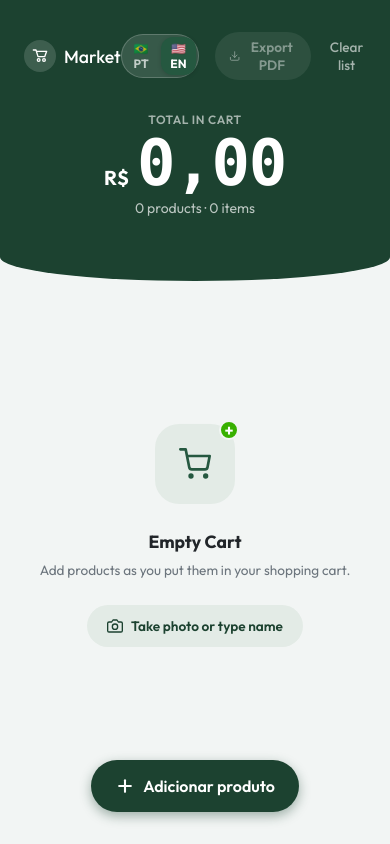
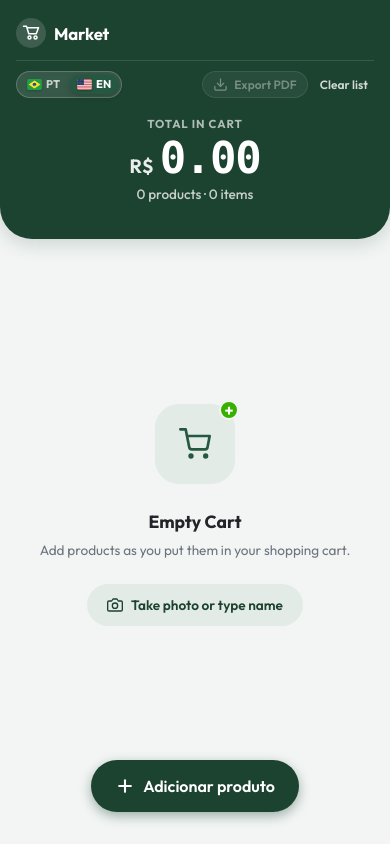
Before and after one commit to rafaeln96/minhalista, a React (Vite) app: page / in a window 390 px wide. Built offline with nearby package versions, Linux system fonts and the light colour scheme.

Commit message:
fix: substitui emojis por bandeiras SVG vetorizadas e otimiza layout do header mobile

```diff
--- a/src/components/Header/Header.module.css
+++ b/src/components/Header/Header.module.css
@@ -1,80 +1,108 @@
 .header {
   background-color: var(--color-primary);
   color: var(--color-text-white);
-  padding: 32px 24px 64px;
-  border-radius: 0 0 50% 50% / 0 0 24px 24px;
+  padding: 24px 24px 44px;
+  border-radius: 0 0 32px 32px;
   display: flex;
   flex-direction: column;
-  gap: 32px;
+  gap: 20px;
+  box-shadow: 0 4px 20px rgba(28, 66, 48, 0.2);
 }
 
 .topRow {
   display: flex;
   justify-content: space-between;
   align-items: center;
+  gap: 12px;
+  width: 100%;
 }
 
 .logo {
   display: flex;
   align-items: center;
-  gap: 8px;
+  gap: 10px;
+  flex-shrink: 0;
 }
 
 .logoIcon {
-  width: 32px;
-  height: 32px;
+  width: 34px;
+  height: 34px;
   background-color: rgba(255, 255, 255, 0.15);
   border-radius: 50%;
   display: flex;
   align-items: center;
   justify-content: center;
+  color: #ffffff;
+  flex-shrink: 0;
 }
 
 .logoText {
-  font-weight: 500;
-  font-size: 1.1rem;
+  font-weight: 700;
+  font-size: 1.15rem;
+  letter-spacing: -0.01em;
+  color: #ffffff;
+  white-space: nowrap;
 }
 
 .topActions {
   display: flex;
   align-items: center;
-  gap: 16px;
+  gap: 12px;
+  flex-shrink: 0;
+}
+
+.actionButtons {
+  display: flex;
+  align-items: center;
+  gap: 10px;
+  flex-shrink: 0;
 }
 
 .exportBtn {
-  color: rgba(255, 255, 255, 0.9);
+  color: #ffffff;
   display: flex;
   align-items: center;
   gap: 6px;
   justify-content: center;
-  transition: all 0.2s;
+  transition: all 0.2s ease;
   padding: 6px 14px;
   background-color: rgba(255, 255, 255, 0.15);
+  border: 1px solid rgba(255, 255, 255, 0.25);
   border-radius: 100px;
   font-weight: 600;
-  font-size: 0.85rem;
+  font-size: 0.82rem;
+  white-space: nowrap;
+  backdrop-filter: blur(4px);
+  cursor: pointer;
 }
 
 .exportBtn:hover:not(:disabled) {
   color: var(--color-text-white);
-  background-color: rgba(255, 255, 255, 0.25);
-  transform: translateY(-2px);
+  background-color: rgba(255, 255, 255, 0.28);
+  transform: translateY(-1px);
 }
 
 .exportBtn:disabled {
-  opacity: 0.5;
+  opacity: 0.4;
   cursor: not-allowed;
 }
 
 .clearBtn {
-  color: rgba(255, 255, 255, 0.6);
-  font-size: 0.85rem;
-  font-weight: 500;
-  transition: color 0.2s;
+  color: rgba(255, 255, 255, 0.8);
+  font-size: 0.82rem;
+  font-weight: 600;
+  padding: 6px 10px;
+  transition: all 0.2s ease;
+  white-space: nowrap;
+  background: transparent;
+  border: none;
+  border-radius: 8px;
+  cursor: pointer;
 }
 
 .clearBtn:hover {
-  color: var(--color-text-white);
+  color: #ffffff;
+  background: rgba(255, 255, 255, 0.1);
 }
 
 .totalSection {
@@ -83,36 +111,105 @@
   align-items: center;
   text-align: center;
   gap: 4px;
+  margin-top: 2px;
 }
 
 .totalLabel {
-  font-size: 0.75rem;
-  font-weight: 600;
-  color: rgba(255, 255, 255, 0.6);
-  letter-spacing: 0.05em;
+  font-size: 0.72rem;
+  font-weight: 700;
+  color: rgba(255, 255, 255, 0.65);
+  letter-spacing: 0.08em;
   text-transform: uppercase;
 }
 
 .totalValueContainer {
   display: flex;
   align-items: baseline;
-  gap: 8px;
+  justify-content: center;
+  gap: 6px;
 }
 
 .currencySymbol {
-  font-size: 1.25rem;
+  font-size: 1.2rem;
   font-weight: 700;
+  opacity: 0.9;
 }
 
 .totalValue {
-  font-size: 4rem;
-  font-weight: 700;
-  line-height: 1;
+  font-size: 3.5rem;
+  font-weight: 800;
+  line-height: 1.05;
   font-family: 'Consolas', 'Courier New', monospace;
-  letter-spacing: -0.02em;
+  letter-spacing: -0.03em;
 }
 
 .itemCount {
-  font-size: 0.875rem;
-  color: rgba(255, 255, 255, 0.7);
+  font-size: 0.85rem;
+  color: rgba(255, 255, 255, 0.75);
+  font-weight: 500;
 }
+
+/* Responsividade Mobile Extrema (App view em iPhones e Androids) */
+@media (max-width: 620px) {
+  .header {
+    padding: 18px 16px 36px;
+    gap: 16px;
+  }
+
+  .topRow {
+    flex-wrap: wrap;
+    row-gap: 12px;
+  }
+
+  .logo {
+    gap: 8px;
+  }
+
+  .logoIcon {
+    width: 30px;
+    height: 30px;
+  }
+
+  .logoText {
+    font-size: 1.05rem;
+  }
+
+  .topActions {
+    width: 100%;
+    justify-content: space-between;
+    padding-top: 10px;
+    border-top: 1px solid rgba(255, 255, 255, 0.12);
+  }
+
+  .actionButtons {
+    gap: 6px;
+  }
+
+  .exportBtn {
+    padding: 5px 10px;
+    font-size: 0.75rem;
+  }
+
+  .clearBtn {
+    padding: 5px 6px;
+    font-size: 0.75rem;
+  }
+
+  .totalValue {
+    font-size: 2.75rem;
+  }
+}
+
+@media (max-width: 375px) {
+  .header {
+    padding: 16px 12px 32px;
+  }
+
+  .exportBtn span {
+    display: inline;
+  }
+
+  .totalValue {
+    font-size: 2.4rem;
+  }
+}
--- a/src/components/Header/Header.tsx
+++ b/src/components/Header/Header.tsx
@@ -11,7 +11,7 @@ export function Header() {
   const { products, totalProducts, totalUnits, totalPrice, clearList } = useCart();
   const { language, t } = useLanguage();
   const [showClearConfirm, setShowClearConfirm] = useState(false);
-  const { symbol, value } = formatCurrencyPart(totalPrice);
+  const { symbol, value } = formatCurrencyPart(totalPrice, language);
 
   const productCountText = totalProducts === 1
     ? t('header.productCount_one', { count: totalProducts })
@@ -30,7 +30,7 @@ export function Header() {
       <div className={styles.topRow}>
         <div className={styles.logo}>
           <div className={styles.logoIcon}>
-            <svg width="16" height="16" viewBox="0 0 24 24" fill="none" stroke="currentColor" strokeWidth="2" strokeLinecap="round" strokeLinejoin="round">
+            <svg width="18" height="18" viewBox="0 0 24 24" fill="none" stroke="currentColor" strokeWidth="2" strokeLinecap="round" strokeLinejoin="round">
               <path d="M2 3h4l3 10h10l3-8H8" />
               <circle cx="10" cy="18" r="2" />
               <circle cx="18" cy="18" r="2" />
@@ -38,28 +38,34 @@ export function Header() {
           </div>
           <span className={styles.logoText}>{t('header.logo')}</span>
         </div>
+
         <div className={styles.topActions}>
           <LanguageSelector />
+
+          <div className={styles.actionButtons}>
             <button
               type="button"
               className={styles.exportBtn}
               onClick={() => generateShoppingListPDF(products, totalUnits, totalPrice, language)}
               disabled={products.length === 0}
+              title={t('header.generatePdf')}
             >
-            <svg width="16" height="16" viewBox="0 0 24 24" fill="none" stroke="currentColor" strokeWidth="2" strokeLinecap="round" strokeLinejoin="round">
+              <svg width="15" height="15" viewBox="0 0 24 24" fill="none" stroke="currentColor" strokeWidth="2" strokeLinecap="round" strokeLinejoin="round">
                 <path d="M21 15v4a2 2 0 0 1-2 2H5a2 2 0 0 1-2-2v-4"></path>
                 <polyline points="7 10 12 15 17 10"></polyline>
                 <line x1="12" y1="15" x2="12" y2="3"></line>
               </svg>
-            {t('header.generatePdf')}
+              <span>{t('header.generatePdf')}</span>
             </button>
             <button
               type="button"
               className={styles.clearBtn}
               onClick={() => setShowClearConfirm(true)}
+              title={t('header.clearList')}
             >
               {t('header.clearList')}
             </button>
+          </div>
         </div>
       </div>
 
--- a/src/components/LanguageSelector/LanguageSelector.module.css
+++ b/src/components/LanguageSelector/LanguageSelector.module.css
@@ -1,38 +1,66 @@
 .container {
-  display: flex;
+  display: inline-flex;
   align-items: center;
   background: rgba(255, 255, 255, 0.12);
   border: 1px solid rgba(255, 255, 255, 0.2);
   border-radius: var(--radius-xl);
-  padding: 2px;
-  gap: 2px;
+  padding: 3px;
+  gap: 3px;
+  backdrop-filter: blur(4px);
+  flex-shrink: 0;
 }
 
 .langBtn {
   background: transparent;
   border: none;
-  color: rgba(255, 255, 255, 0.7);
+  color: rgba(255, 255, 255, 0.75);
   font-size: 0.75rem;
   font-weight: 700;
-  padding: 4px 8px;
-  border-radius: 12px;
+  padding: 5px 10px;
+  border-radius: 14px;
   cursor: pointer;
   transition: all 0.2s ease;
   display: flex;
   align-items: center;
-  gap: 4px;
+  gap: 6px;
+  white-space: nowrap;
+  line-height: 1;
 }
 
 .langBtn:hover {
   color: #ffffff;
+  background: rgba(255, 255, 255, 0.1);
 }
 
 .active {
   background-color: var(--color-primary-light);
   color: var(--color-primary-dark);
-  box-shadow: 0 1px 4px rgba(0, 0, 0, 0.15);
+  box-shadow: 0 2px 6px rgba(0, 0, 0, 0.2);
 }
 
 .active:hover {
   color: var(--color-primary-dark);
+  background-color: var(--color-primary-light);
 }
+
+.flagIcon {
+  width: 18px;
+  height: 13px;
+  border-radius: 2px;
+  box-shadow: 0 1px 2px rgba(0, 0, 0, 0.2);
+  flex-shrink: 0;
+  display: block;
+}
+
+@media (max-width: 480px) {
+  .langBtn {
+    padding: 4px 7px;
+    font-size: 0.7rem;
+    gap: 4px;
+  }
+
+  .flagIcon {
+    width: 15px;
+    height: 11px;
+  }
+}
--- a/src/components/LanguageSelector/LanguageSelector.tsx
+++ b/src/components/LanguageSelector/LanguageSelector.tsx
@@ -12,7 +12,15 @@ export function LanguageSelector() {
         onClick={() => setLanguage('pt')}
         aria-label="Português"
       >
-        🇧🇷 {t('lang.pt')}
+        <svg width="18" height="13" viewBox="0 0 640 480" className={styles.flagIcon} aria-hidden="true">
+          <g fillRule="evenodd">
+            <path fill="#229e46" d="M0 0h640v480H0z"/>
+            <path fill="#f8e523" d="M64 240L320 64l256 176-256 176z"/>
+            <circle cx="320" cy="240" r="80" fill="#2b4594"/>
+            <path fill="#ffffff" d="M246 222a84 84 0 0 0 148 30 80 80 0 0 1-148-30z"/>
+          </g>
+        </svg>
+        <span>{t('lang.pt')}</span>
       </button>
       <button
         type="button"
@@ -20,7 +28,25 @@ export function LanguageSelector() {
         onClick={() => setLanguage('en')}
         aria-label="English"
       >
-        🇺🇸 {t('lang.en')}
+        <svg width="18" height="13" viewBox="0 0 640 480" className={styles.flagIcon} aria-hidden="true">
+          <g fillRule="evenodd">
+            <path fill="#bd3d44" d="M0 0h640v480H0z"/>
+            <path stroke="#fff" strokeWidth="37" d="M0 55.4h640M0 129.2h640M0 203h640M0 277h640M0 350.8h640M0 424.6h640"/>
+            <path fill="#192f5d" d="M0 0h288v258.5H0z"/>
+            <g fill="#fff">
+              <circle cx="28" cy="22" r="8"/><circle cx="80" cy="22" r="8"/><circle cx="132" cy="22" r="8"/><circle cx="184" cy="22" r="8"/><circle cx="236" cy="22" r="8"/>
+              <circle cx="54" cy="50" r="8"/><circle cx="106" cy="50" r="8"/><circle cx="158" cy="50" r="8"/><circle cx="210" cy="50" r="8"/>
+              <circle cx="28" cy="78" r="8"/><circle cx="80" cy="78" r="8"/><circle cx="132" cy="78" r="8"/><circle cx="184" cy="78" r="8"/><circle cx="236" cy="78" r="8"/>
+              <circle cx="54" cy="106" r="8"/><circle cx="106" cy="106" r="8"/><circle cx="158" cy="106" r="8"/><circle cx="210" cy="106" r="8"/>
+              <circle cx="28" cy="134" r="8"/><circle cx="80" cy="134" r="8"/><circle cx="132" cy="134" r="8"/><circle cx="184" cy="134" r="8"/><circle cx="236" cy="134" r="8"/>
+              <circle cx="54" cy="162" r="8"/><circle cx="106" cy="162" r="8"/><circle cx="158" cy="162" r="8"/><circle cx="210" cy="162" r="8"/>
+              <circle cx="28" cy="190" r="8"/><circle cx="80" cy="190" r="8"/><circle cx="132" cy="190" r="8"/><circle cx="184" cy="190" r="8"/><circle cx="236" cy="190" r="8"/>
+              <circle cx="54" cy="218" r="8"/><circle cx="106" cy="218" r="8"/><circle cx="158" cy="218" r="8"/><circle cx="210" cy="218" r="8"/>
+              <circle cx="28" cy="246" r="8"/><circle cx="80" cy="246" r="8"/><circle cx="132" cy="246" r="8"/><circle cx="184" cy="246" r="8"/><circle cx="236" cy="246" r="8"/>
+            </g>
+          </g>
+        </svg>
+        <span>{t('lang.en')}</span>
       </button>
     </div>
   );
```
Lines whose indentation alone changed are shown as unchanged.
